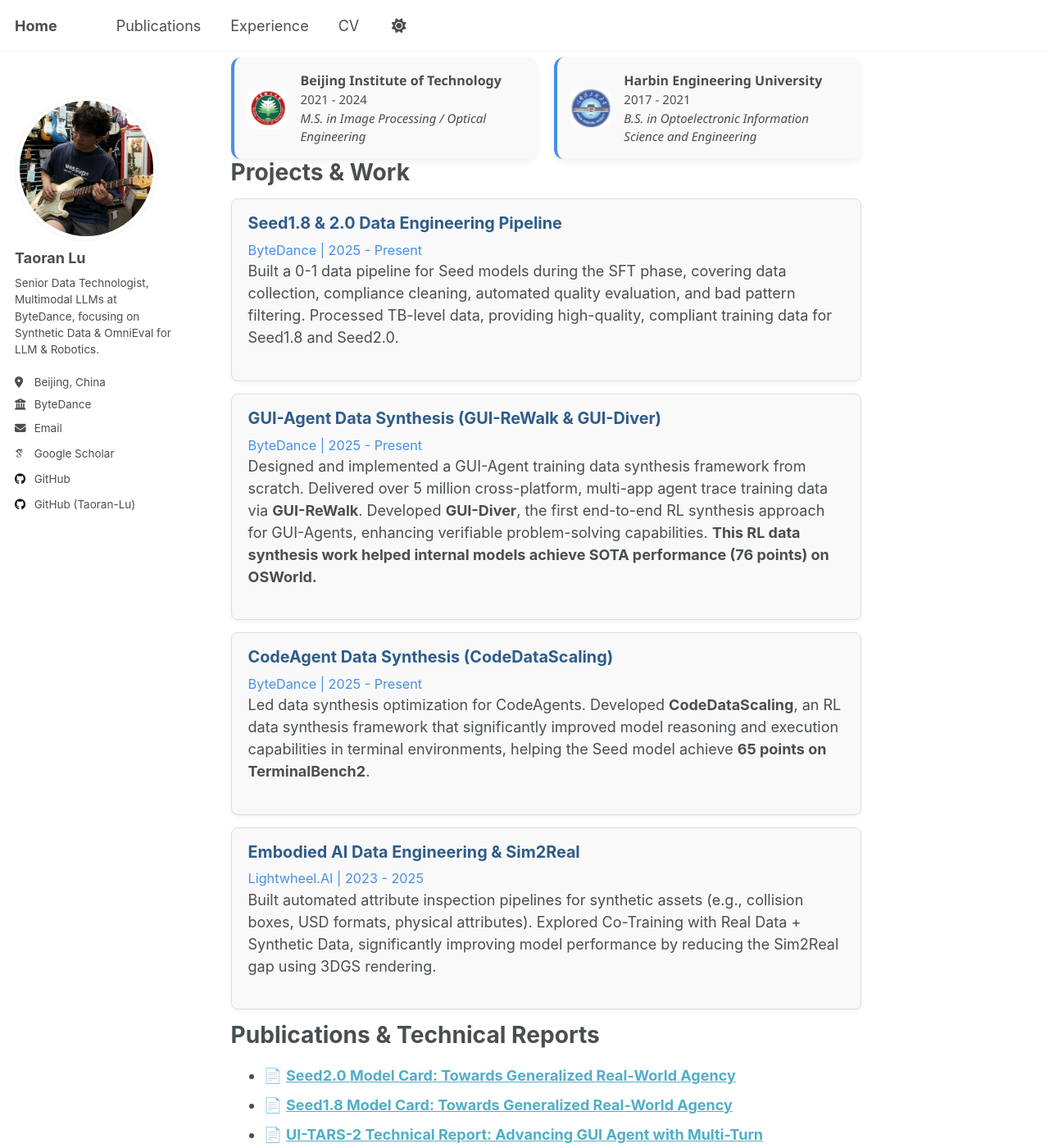
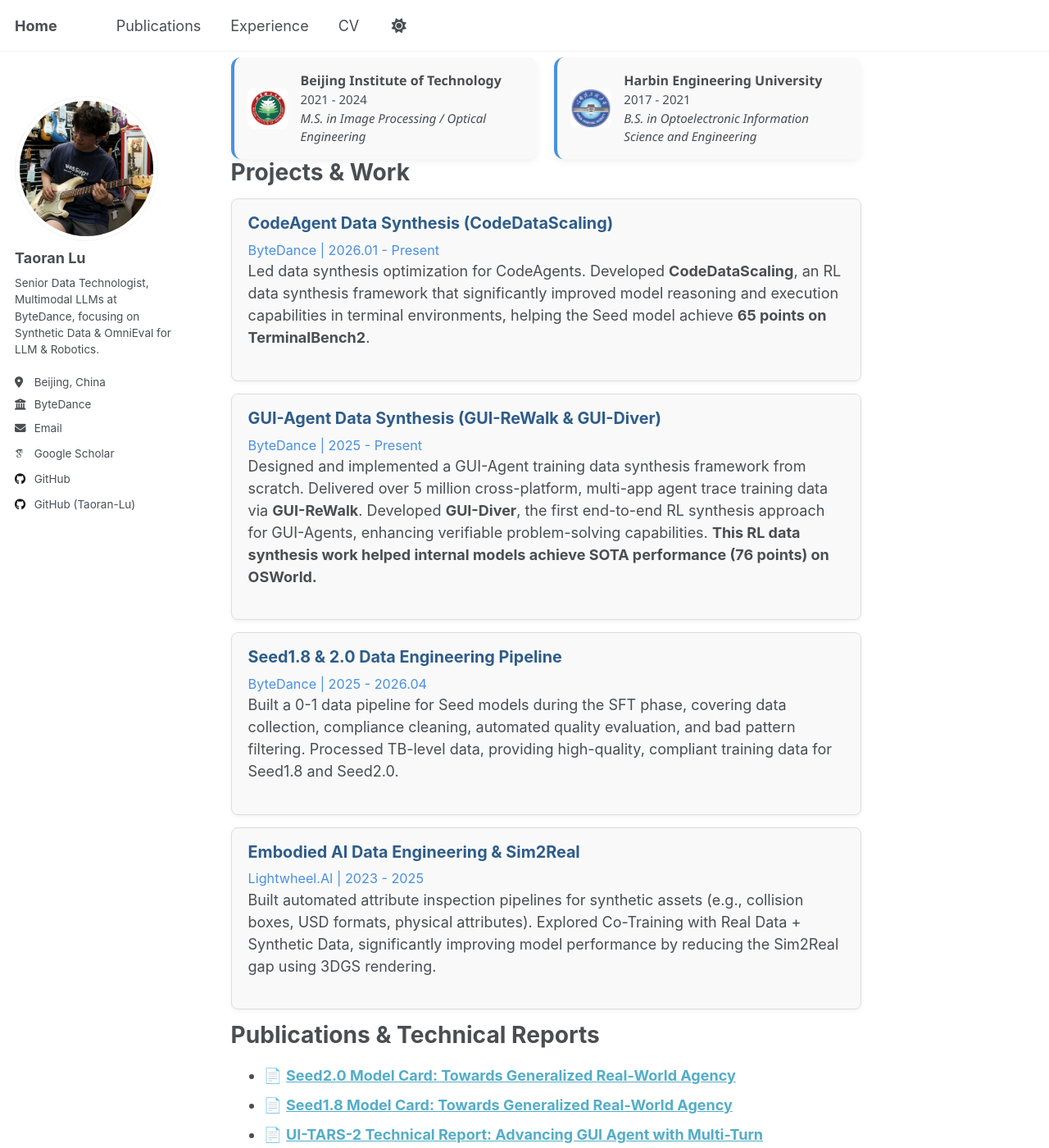
Before and after one commit to Colourent/Colourent.github.io, a Jekyll site: the page built from _pages/about.md, in a window 1280 px wide and 1400 px high, scrolled down 775 px. Shown: the whole window at 82% size. Built offline with Jekyll 4.4.1, drawn with Linux system fonts in a browser that asks for light colours; some web fonts are replaced; a script that is not in the unit is left out; part of the change alters nothing that is shown.

Commit message:
Update Projects: reorder projects to CodeAgent -> GUI-Agent -> Seed -> Lightwheel

```diff
--- a/_pages/about.md
+++ b/_pages/about.md
@@ -136,9 +136,9 @@ Education
 Projects & Work
 ======
 <div class="project-item">
-<div class="project-title">Seed1.8 & 2.0 Data Engineering Pipeline</div>
-<div class="project-meta">ByteDance | 2025 - Present</div>
-<p>Built a 0-1 data pipeline for Seed models during the SFT phase, covering data collection, compliance cleaning, automated quality evaluation, and bad pattern filtering. Processed TB-level data, providing high-quality, compliant training data for Seed1.8 and Seed2.0.</p>
+<div class="project-title">CodeAgent Data Synthesis (CodeDataScaling)</div>
+<div class="project-meta">ByteDance | 2026.01 - Present</div>
+<p>Led data synthesis optimization for CodeAgents. Developed <strong>CodeDataScaling</strong>, an RL data synthesis framework that significantly improved model reasoning and execution capabilities in terminal environments, helping the Seed model achieve <strong>65 points on TerminalBench2</strong>.</p>
 </div>
 
 <div class="project-item">
@@ -148,9 +148,9 @@ Projects & Work
 </div>
 
 <div class="project-item">
-<div class="project-title">CodeAgent Data Synthesis (CodeDataScaling)</div>
-<div class="project-meta">ByteDance | 2025 - Present</div>
-<p>Led data synthesis optimization for CodeAgents. Developed <strong>CodeDataScaling</strong>, an RL data synthesis framework that significantly improved model reasoning and execution capabilities in terminal environments, helping the Seed model achieve <strong>65 points on TerminalBench2</strong>.</p>
+<div class="project-title">Seed1.8 & 2.0 Data Engineering Pipeline</div>
+<div class="project-meta">ByteDance | 2025 - 2026.04</div>
+<p>Built a 0-1 data pipeline for Seed models during the SFT phase, covering data collection, compliance cleaning, automated quality evaluation, and bad pattern filtering. Processed TB-level data, providing high-quality, compliant training data for Seed1.8 and Seed2.0.</p>
 </div>
 
 <div class="project-item">
```
